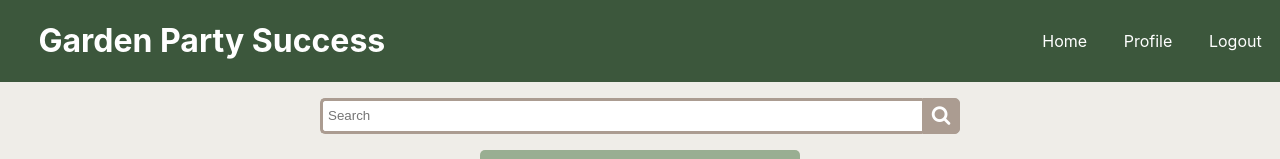
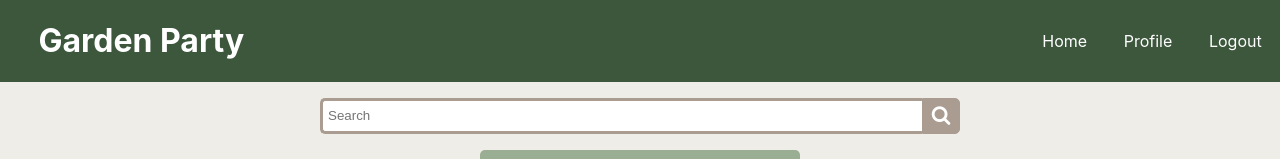
Before and after one commit to veg-share/frontend-ui, a React (Create React App) app: page / in a window 1280 px wide. Shown: the top 159 px of the page. Built offline with nearby package versions, Linux system fonts and the light colour scheme.

Commit message:
Change header back to normal for final CI test

```diff
--- a/src/components/Header/Header.js
+++ b/src/components/Header/Header.js
@@ -5,7 +5,7 @@ import { Link } from 'react-router-dom';
 const Header = () => {
   return (
     <header className='header'>
-      <h1 className='veg-share-title'>Garden Party Success</h1>
+      <h1 className='veg-share-title'>Garden Party</h1>
       <div className='header-links'>
         <Link className='home-link' to='/'>Home</Link>
         <Link className='profile-link' to='/profile'>Profile</Link>
```
